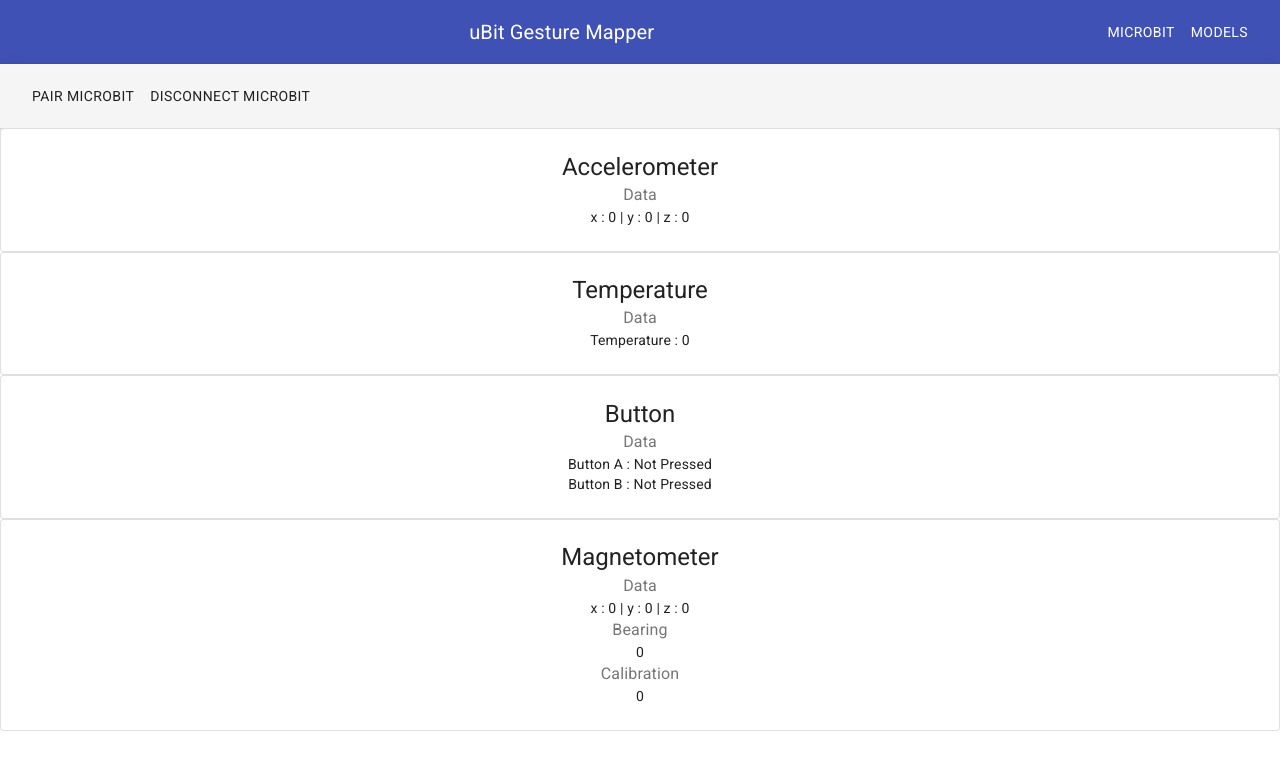
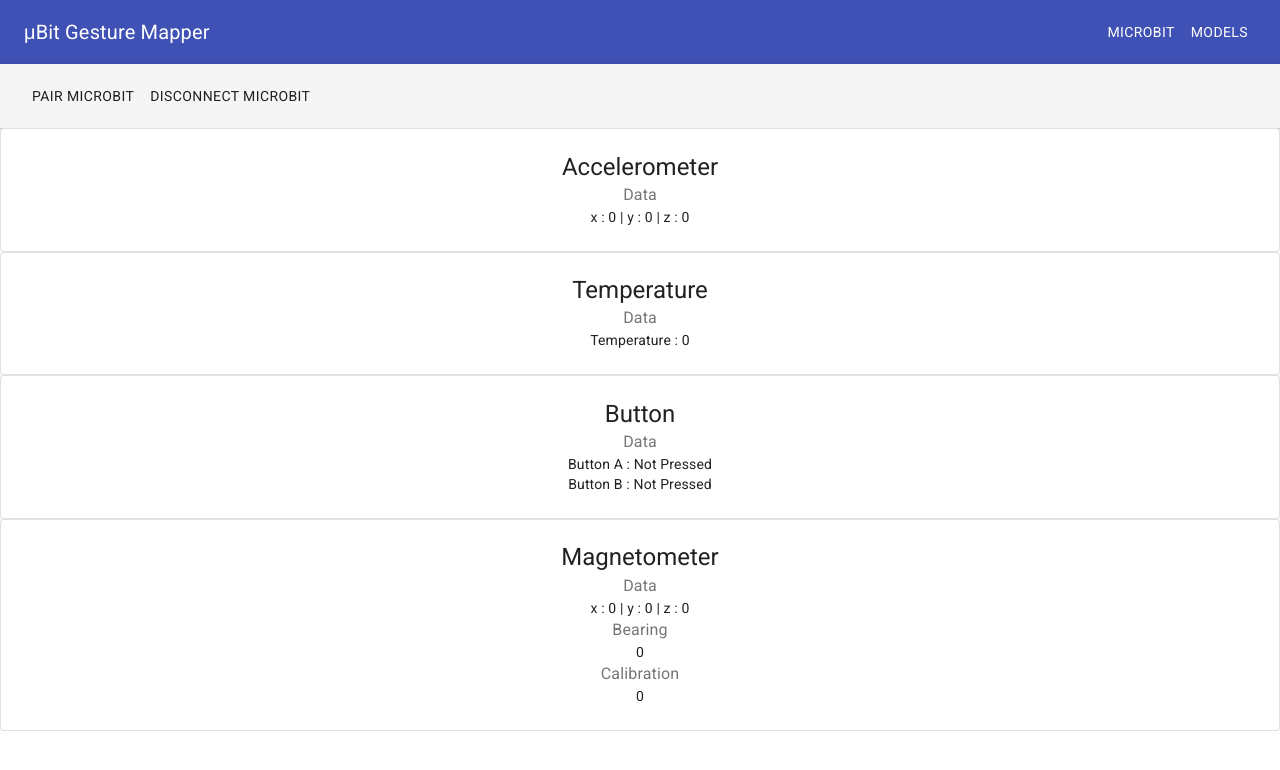
Before and after one commit to junshuong/ubit-gesture-mapper, a React (Create React App) app in the folder client/: page / in a window 1280 px wide. Shown: the top 770 px of the page. Built offline with nearby package versions, Linux system fonts and the light colour scheme.

Commit message:
Improve AppBar layout on desktop

```diff
--- a/client/src/App.tsx
+++ b/client/src/App.tsx
@@ -16,8 +16,8 @@
   menuButton: {
     marginRight: theme.spacing(2),
   },
-  title: {
-    flexGrow: 1
+  grow: {
+    flexGrow: 1,
   },
   link: {
     color: "unset"
@@ -32,11 +32,11 @@
         <RecordHeader />
         <Alert />
         <Switch>
-          <Route exact path="/recorder/:id" component={Recorder}/>
+          <Route exact path="/recorder/:id" component={Recorder} />
           <Route exact path="/models">
             <Models />
           </Route>
-          <Route exact path="/model/:id" component={Model}/>
+          <Route exact path="/model/:id" component={Model} />
           <Route path="/">
             <DataHeader />
             <MicrobitData />
@@ -52,9 +52,10 @@
   return (
     <AppBar position="static" className={classes.root}>
       <Toolbar>
-        <Typography variant="h6" className={classes.title}>
-          uBit Gesture Mapper
-          </Typography>
+        <Typography variant="h6">
+          μBit Gesture Mapper
+        </Typography>
+        <div className={classes.grow} ></div>
         <Link to="/" className={classes.link}>
           <Button color="inherit">
             Microbit
```
